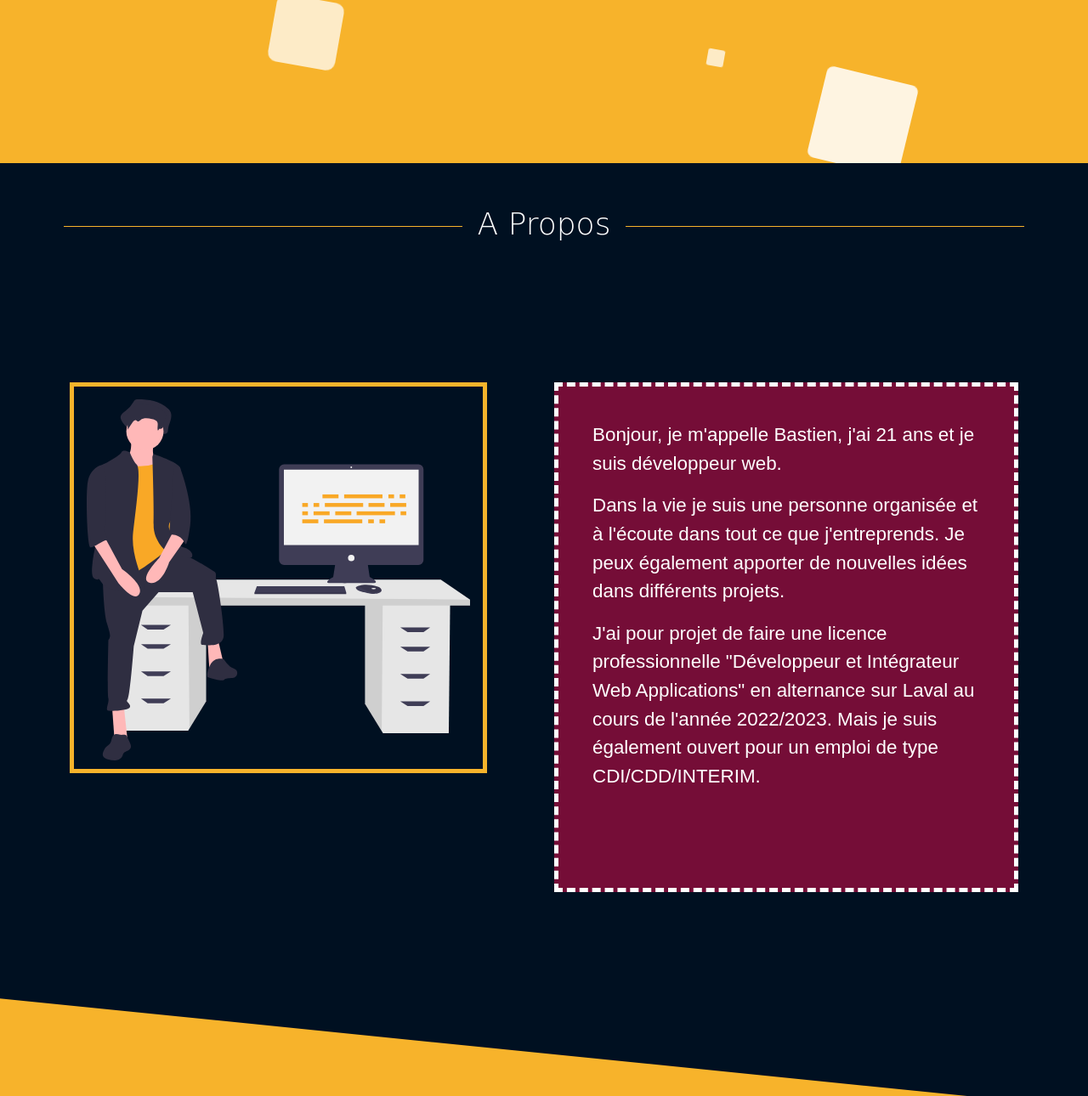
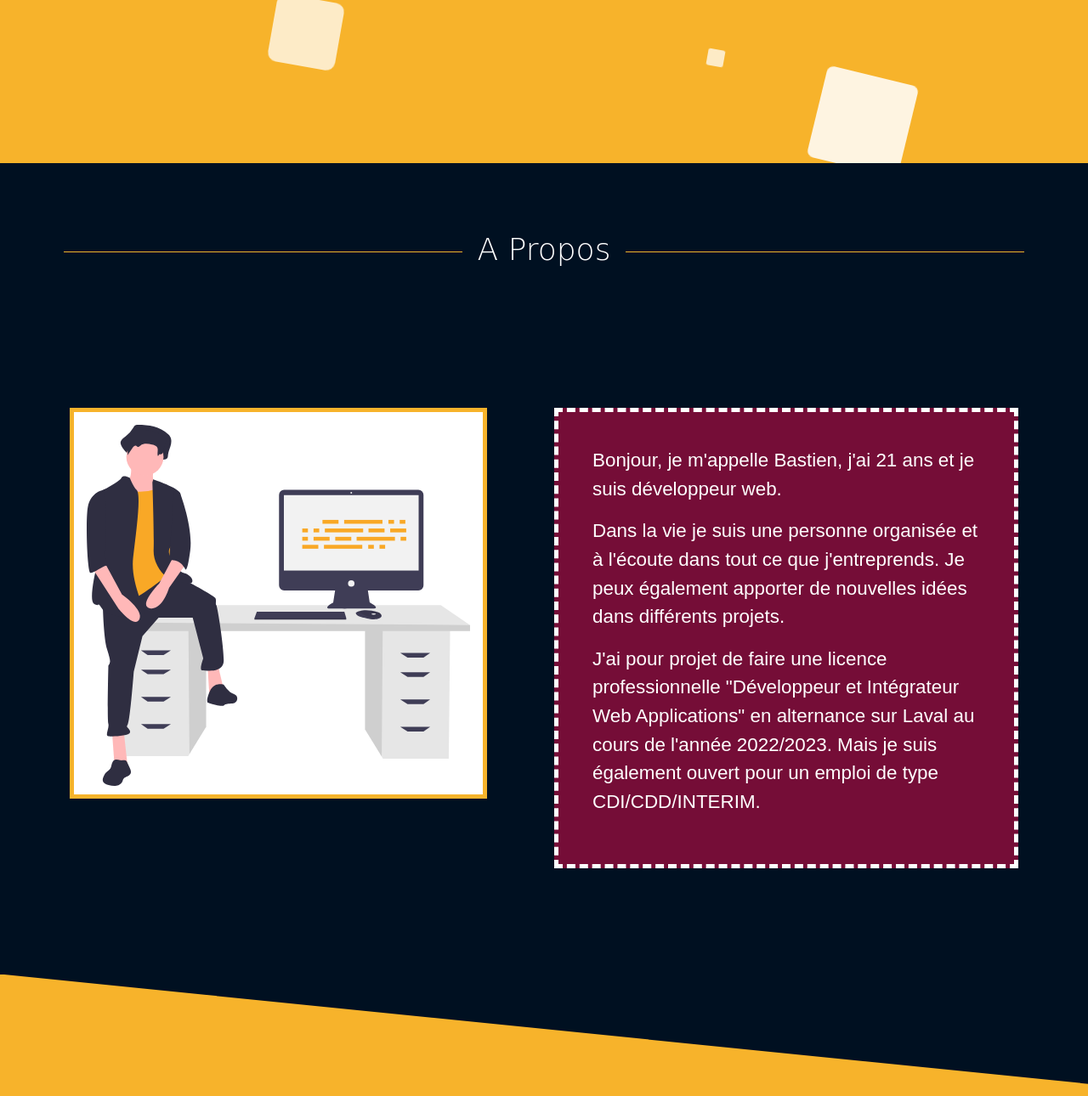
Before and after one commit to Bastien-Meziere/Portfolio-LOCAL, a PHP site: page /Portfolio/ in a window 1280 px wide. Shown: the part 608-1898 px from the top of the page at 85% size. Run offline with PHP 8.4, Linux system fonts and the light colour scheme; some libraries are stand-ins or nearby versions; some web fonts are replaced.

Commit message:
Modif background forme-propos section A Propos + modif margin-top titresection

```diff
--- a/asset/css/style.css
+++ b/asset/css/style.css
@@ -78,7 +78,7 @@
 .titresection {
     color: #fff;
     text-align: center;
-    margin-top: 50px;
+    margin-top: 80px;
     margin-bottom: 165px;
     font-family: 'Coiny', cursive;
     font-size: 4.5vh;
@@ -297,12 +297,13 @@
     width: 90%;
     height: 460px;
     border: 5px solid #F7B32B;
+    background: #fff;
     padding: 15px;
 }
 /* Forme couleur bordeaux */
 .forme-propos2 {
     width: 100%;
-    height: 600px;
+    height: 100%;
     background: #750D37;
     border: 5px dashed #fff;
     padding: 40px;
```
